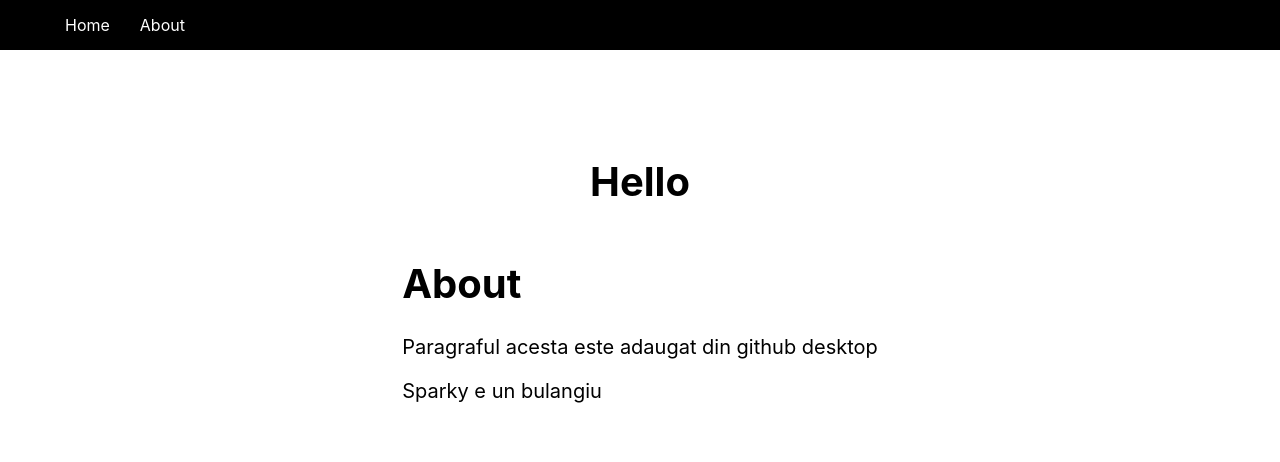
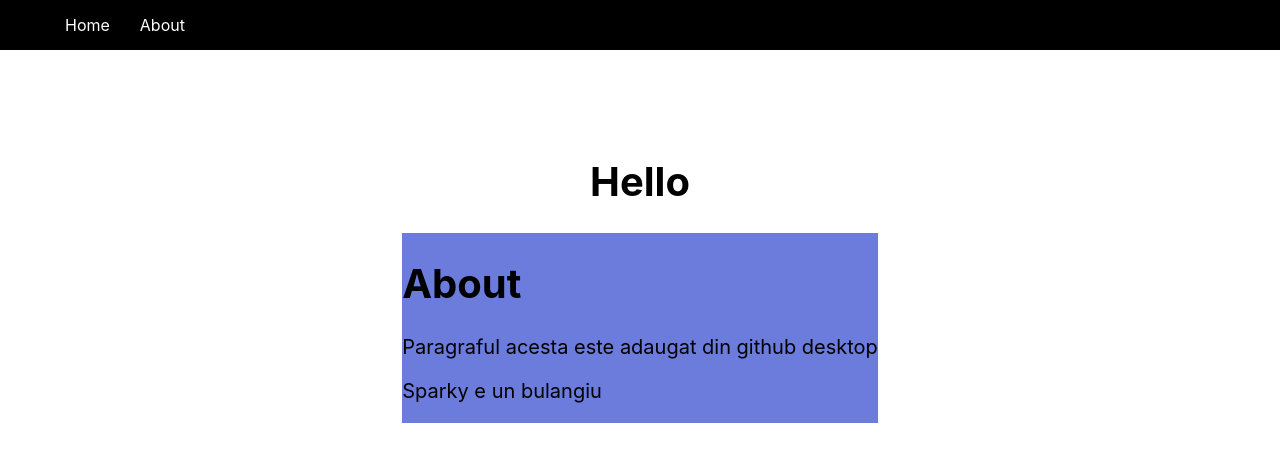
Before and after one commit to remuscr/next-crash-course, a Next.js app: page /about in a window 1280 px wide. Shown: the top 462 px of the page. Built offline with nearby package versions, Linux system fonts and the light colour scheme.

Commit message:
am adaugat o culoare background

```diff
--- a/pages/about.js
+++ b/pages/about.js
@@ -1,8 +1,8 @@
 import Head from "next/head";
-
+import styles from "../styles/About.module.css";
 const about = (props) => {
   return (
-    <div>
+    <div className={styles.backgroundRed}>
       <head>
         <title>About</title>
       </head>
--- /dev/null
+++ b/styles/About.module.css
@@ -0,0 +1,3 @@
+.backgroundRed {
+  background-color: rgb(107, 124, 221);
+}
```
